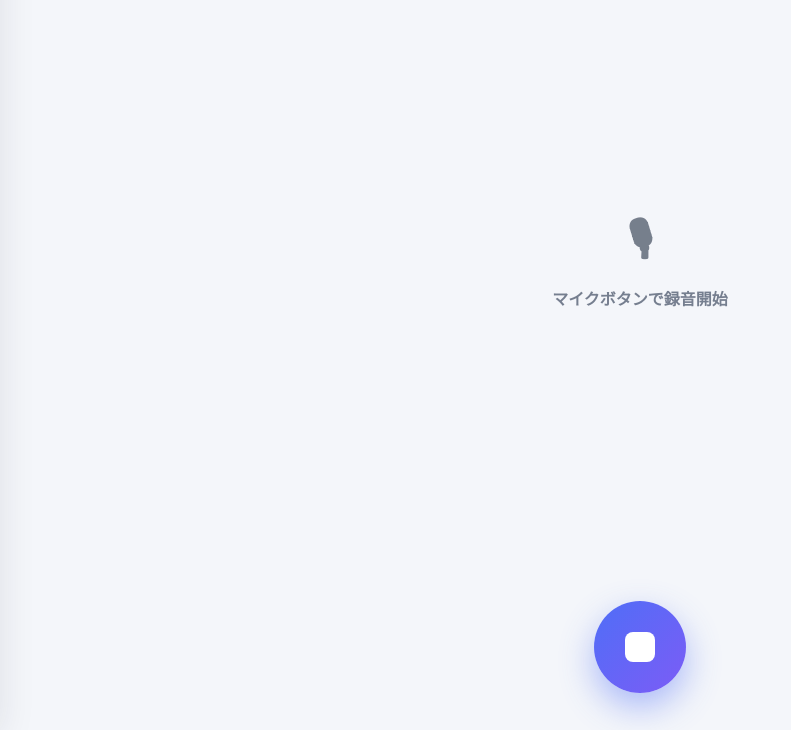
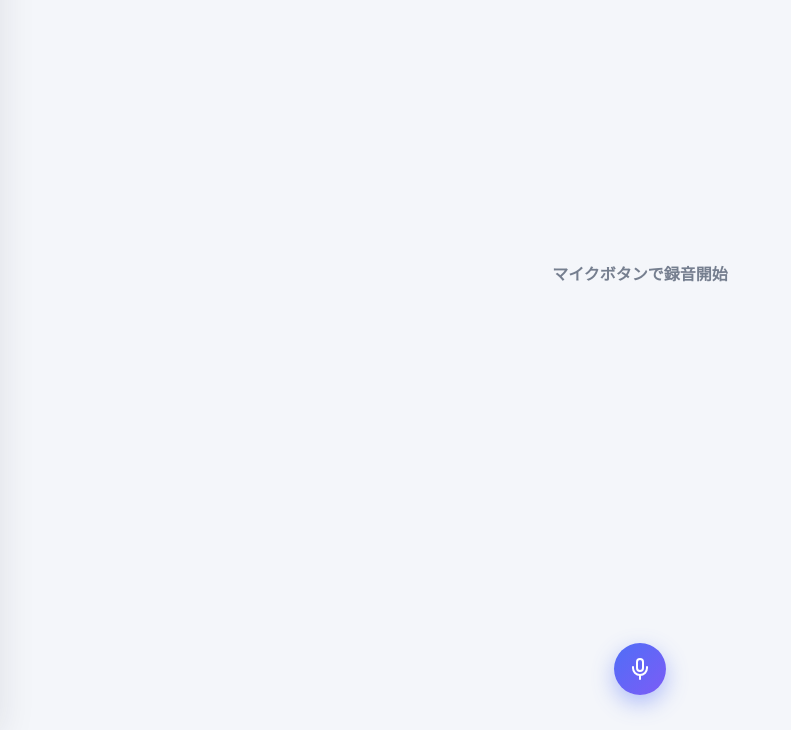
Before and after one commit to tcta-tottori/NoteLoop, a plain HTML site: page index.html in a window 1280 px wide. Shown: the part 77-807 px from the top of the page, without its empty margins (0-791 px from the left). Drawn offline with Linux system fonts and the light colour scheme.

Commit message:
Refine mic button: mic-icon glyph, half size, drop idle emoji
- マイクボタンをブランドと同じマイクアイコン（SVG）に変更（白抜き四角を廃止）。
- ボタンサイズを 92px → 52px（小画面 48px）へ約半分に縮小。位置・リング・
  「録音中」ヒントの位置、ホーム下部余白も合わせて調整。
- 「マイクボタンで録音開始」上の絵文字アイコン（🎙）を削除。

Co-Authored-By: Claude Opus 4.8 <noreply@anthropic.com>
Claude-Session: https://claude.ai/code/session_01AtzTmSF4QGaz4aLMGv8ALS

```diff
--- a/index.html
+++ b/index.html
@@ -101,14 +101,17 @@
 
       <!-- 中央: 点滅する案内（待機中のみ） -->
       <div class="idle-prompt" id="idlePrompt">
-        <span class="idle-emoji" aria-hidden="true">🎙</span>
         <span>マイクボタンで録音開始</span>
       </div>
 
       <!-- 中央下部に固定するマイクボタン -->
       <button id="recordBtn" class="mic-fab" type="button" aria-label="録音開始">
         <span class="rec-ring" aria-hidden="true"></span>
-        <span class="rec-icon" aria-hidden="true"></span>
+        <svg class="mic-glyph" viewBox="0 0 24 24" fill="none" stroke="currentColor" stroke-width="2" stroke-linecap="round" stroke-linejoin="round" aria-hidden="true">
+          <path d="M12 2a3 3 0 0 0-3 3v6a3 3 0 0 0 6 0V5a3 3 0 0 0-3-3z"/>
+          <path d="M19 10v1a7 7 0 0 1-14 0v-1"/>
+          <path d="M12 18v4"/>
+        </svg>
       </button>
       <div class="rec-hint" id="recHint" hidden>録音中… タップで停止</div>
     </section>
--- a/styles.css
+++ b/styles.css
@@ -114,7 +114,7 @@ a:hover { text-decoration: underline; }
   padding-bottom: calc(env(safe-area-inset-bottom) + 32px);
 }
 /* ホームはマイクボタン固定分の余白を確保 */
-.home-screen { min-height: calc(100vh - 120px); padding-bottom: 170px; position: relative; }
+.home-screen { min-height: calc(100vh - 120px); padding-bottom: 120px; position: relative; }
 .screen { display: none; }
 .screen.active { display: block; animation: fade .22s ease; }
 @keyframes fade { from { opacity: 0; transform: translateY(6px); } to { opacity: 1; transform: none; } }
@@ -289,51 +289,50 @@ select:focus, input:focus, textarea:focus {
 
 /* ---------- Home: idle prompt (blinking) ---------- */
 .idle-prompt {
-  position: fixed; left: 0; right: 0; top: 42%; z-index: 5;
+  position: fixed; left: 0; right: 0; top: 44%; z-index: 5;
   transform: translateY(-50%);
-  display: flex; flex-direction: column; align-items: center; gap: 12px;
+  display: flex; flex-direction: column; align-items: center;
   pointer-events: none; text-align: center; padding: 0 24px;
   color: var(--muted); font-size: 16px; font-weight: 700;
   animation: blinkText 1.6s ease-in-out infinite;
 }
-.idle-emoji { font-size: 44px; filter: grayscale(.15); }
 @keyframes blinkText { 0%, 100% { opacity: 1; } 50% { opacity: .35; } }
 
 /* ---------- Home: mic FAB ---------- */
 .mic-fab {
-  position: fixed; left: 50%; bottom: calc(env(safe-area-inset-bottom) + 30px); z-index: 35;
+  position: fixed; left: 50%; bottom: calc(env(safe-area-inset-bottom) + 28px); z-index: 35;
   transform: translateX(-50%);
-  width: 92px; height: 92px; border-radius: 50%; border: none; cursor: pointer; padding: 0;
+  width: 52px; height: 52px; border-radius: 50%; border: none; cursor: pointer; padding: 0;
   background: linear-gradient(135deg, var(--brand1), var(--brand2));
-  box-shadow: 0 14px 34px color-mix(in srgb, var(--brand1) 45%, transparent);
+  box-shadow: 0 8px 22px color-mix(in srgb, var(--brand1) 42%, transparent);
   display: grid; place-items: center;
   transition: transform .12s ease, box-shadow .2s ease, background .3s ease;
 }
 .mic-fab:hover { transform: translateX(-50%) translateY(-2px); }
 .mic-fab:active { transform: translateX(-50%) scale(.95); }
 .mic-fab:disabled { opacity: .55; cursor: default; }
-.rec-icon { width: 30px; height: 30px; border-radius: 8px; background: #fff; transition: .25s cubic-bezier(.34,1.56,.64,1); }
-.rec-ring { position: absolute; inset: -8px; border-radius: 50%; border: 2px solid color-mix(in srgb, var(--danger) 60%, transparent); opacity: 0; transform: scale(.85); }
+.mic-glyph { width: 24px; height: 24px; color: #fff; }
+.rec-ring { position: absolute; inset: -6px; border-radius: 50%; border: 2px solid color-mix(in srgb, var(--danger) 60%, transparent); opacity: 0; transform: scale(.85); }
 .mic-fab.recording {
   background: linear-gradient(135deg, #ef4444, #ec4899);
   animation: fabBlink 1.1s ease-in-out infinite;
 }
-.mic-fab.recording .rec-icon { width: 26px; height: 26px; border-radius: 6px; }
 .mic-fab.recording .rec-ring { animation: ring 1.5s ease-out infinite; }
-@keyframes ring { 0% { opacity: .7; transform: scale(.85); } 100% { opacity: 0; transform: scale(1.4); } }
+@keyframes ring { 0% { opacity: .7; transform: scale(.85); } 100% { opacity: 0; transform: scale(1.5); } }
 @keyframes fabBlink {
-  0%, 100% { box-shadow: 0 14px 34px rgba(239,68,68,.5); }
-  50% { box-shadow: 0 8px 18px rgba(239,68,68,.2); }
+  0%, 100% { box-shadow: 0 8px 22px rgba(239,68,68,.5); }
+  50% { box-shadow: 0 5px 12px rgba(239,68,68,.2); }
 }
 .rec-hint {
   position: fixed; left: 0; right: 0; z-index: 34;
-  bottom: calc(env(safe-area-inset-bottom) + 132px); text-align: center;
+  bottom: calc(env(safe-area-inset-bottom) + 90px); text-align: center;
   font-size: 12.5px; font-weight: 700; color: var(--danger);
   animation: blinkText 1.1s ease-in-out infinite;
   pointer-events: none;
 }
 
 @media (max-width: 380px) {
-  .mic-fab { width: 82px; height: 82px; }
+  .mic-fab { width: 48px; height: 48px; }
+  .mic-glyph { width: 22px; height: 22px; }
   .wave-timer { font-size: 13px; }
 }
```
